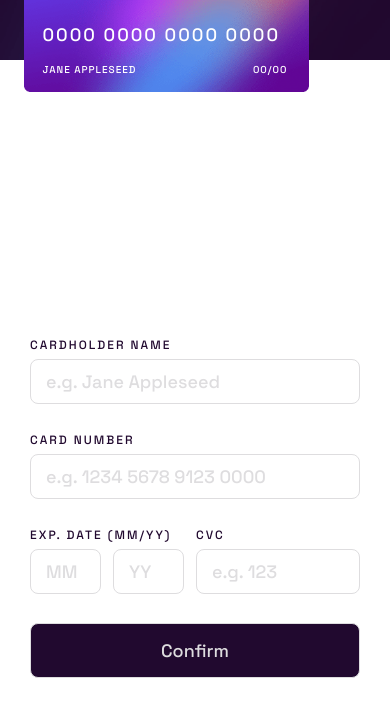
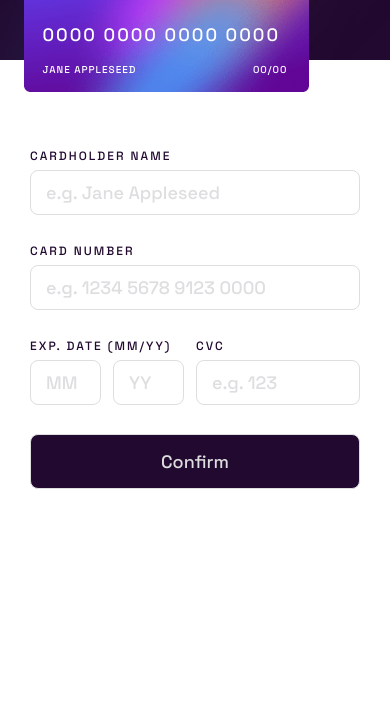
Before and after one commit to nefzina/interactive-card-details-form-main, a plain HTML site: page index.html in a window 390 px wide. Shown: the part 190-906 px from the top of the page. After the commit the page ends 844 px from the top, so only its background shows below. Drawn offline with Linux system fonts and the light colour scheme.

Commit message:
update style13.css

```diff
--- a/style13.css
+++ b/style13.css
@@ -149,8 +149,8 @@ input {
     .formBox {
         width: 100%;
         flex-wrap: nowrap;
+        height: 465px;
     }
-    /*#form { margin-top: 50px;}*/
     .cards {
         top: 0;
         left: calc(50% - (343px/2));
```
